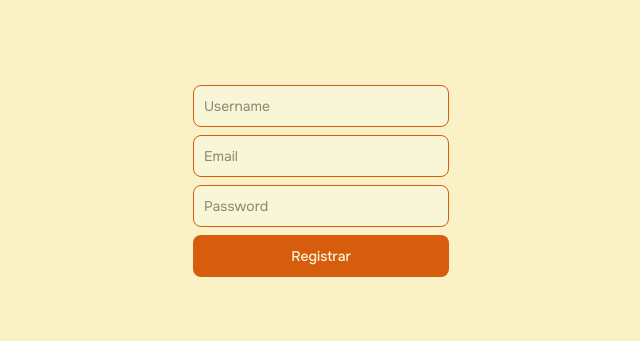
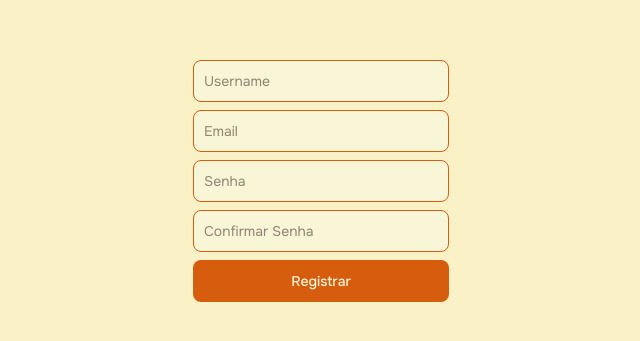
Before and after one commit to CalebeCopello/Chat-APP, a React (Vite) app in the folder frontend/: page / in a window 1280 px wide. Shown: the part 191-532 px from the top of the page, without its empty margins (319-959 px from the left). Built offline with nearby package versions, Linux system fonts and the light colour scheme.

Commit message:
sign up update

```diff
--- a/frontend/package.json
+++ b/frontend/package.json
@@ -10,10 +10,13 @@
 		"preview": "vite preview"
 	},
 	"dependencies": {
+		"@reduxjs/toolkit": "^2.2.2",
 		"axios": "^1.6.8",
 		"flowbite-react": "^0.7.5",
 		"react": "^18.2.0",
-		"react-dom": "^18.2.0"
+		"react-dom": "^18.2.0",
+		"react-redux": "^9.1.0",
+		"redux-persist": "^6.0.0"
 	},
 	"devDependencies": {
 		"@types/react": "^18.2.66",
--- a/frontend/src/Components/Register.jsx
+++ b/frontend/src/Components/Register.jsx
@@ -1,4 +1,4 @@
-import { TextInput, Button } from 'flowbite-react'
+import { TextInput, Button, Alert, Spinner } from 'flowbite-react'
 import { buttonThemeConfig, textInputThemeConfig } from '../configs/theme'
 import { useState } from 'react'
 import axios from 'axios'
@@ -7,9 +7,32 @@ function Register() {
 	const [username, setUsername] = useState('')
 	const [email, setEmail] = useState('')
 	const [password, setPassword] = useState('')
+	const [confirmPassword, setConfirmPassword] = useState('')
+	const [error, setError] = useState('')
+	const [success, setSuccess] = useState('')
+	const [loading, setLoading] = useState(false)
 	const handleSubmit = async (e) => {
+		setError('')
+		setSuccess('')
 		e.preventDefault()
-		await axios.post('/api/auth/signup', {username, email, password})
+		if (!username || !email || !password || !confirmPassword) {
+			return setError('Todos os campos devem ser preenchidos')
+		}
+		if (password !== confirmPassword) {
+			return setError('As senhas devem ser iguais')
+		}
+		try {
+			setLoading(true)
+			await axios.post('/api/auth/signup', { username, email, password })
+			console.log('ok')
+			// setError('')
+			setSuccess('Cadastro feito com sucesso!')
+		} catch (error) {
+			setError(error.response.data.message)
+		} finally {
+			setLoading(false)
+			console.log(error)
+		}
 	}
 	return (
 		<>
@@ -21,7 +44,7 @@ function Register() {
 					<TextInput
 						theme={textInputThemeConfig}
 						className='mb-2'
-                        onChange={e => setUsername(e.target.value)}
+						onChange={(e) => setUsername(e.target.value)}
 						value={username}
 						placeholder='Username'
 					></TextInput>
@@ -29,7 +52,7 @@ function Register() {
 						theme={textInputThemeConfig}
 						className='mb-2'
 						type='email'
-                        onChange={e => setEmail(e.target.value)}
+						onChange={(e) => setEmail(e.target.value)}
 						value={email}
 						placeholder='Email'
 					></TextInput>
@@ -37,17 +60,28 @@ function Register() {
 						theme={textInputThemeConfig}
 						className='mb-2'
 						type='password'
-                        onChange={e => setPassword(e.target.value)}
+						onChange={(e) => setPassword(e.target.value)}
 						value={password}
-                        placeholder='Password'
+						placeholder='Senha'
+					></TextInput>
+					<TextInput
+						theme={textInputThemeConfig}
+						className='mb-2'
+						type='password'
+						onChange={(e) => setConfirmPassword(e.target.value)}
+						value={confirmPassword}
+						placeholder='Confirmar Senha'
 					></TextInput>
 					<Button
 						theme={buttonThemeConfig}
 						className='mb-2 w-full'
 						onClick={handleSubmit}
 					>
-						Registrar
+						{' '}
+						{loading ? <Spinner></Spinner> : 'Registrar'}
 					</Button>
+					{error && <Alert color='failure'>{error}</Alert>}
+					{success && <Alert>{success}</Alert>}
 				</form>
 			</div>
 		</>
```
Also changed, not shown: 2 other files (tests, documents, lock files or other folders). Lines whose indentation alone changed are shown as unchanged.
